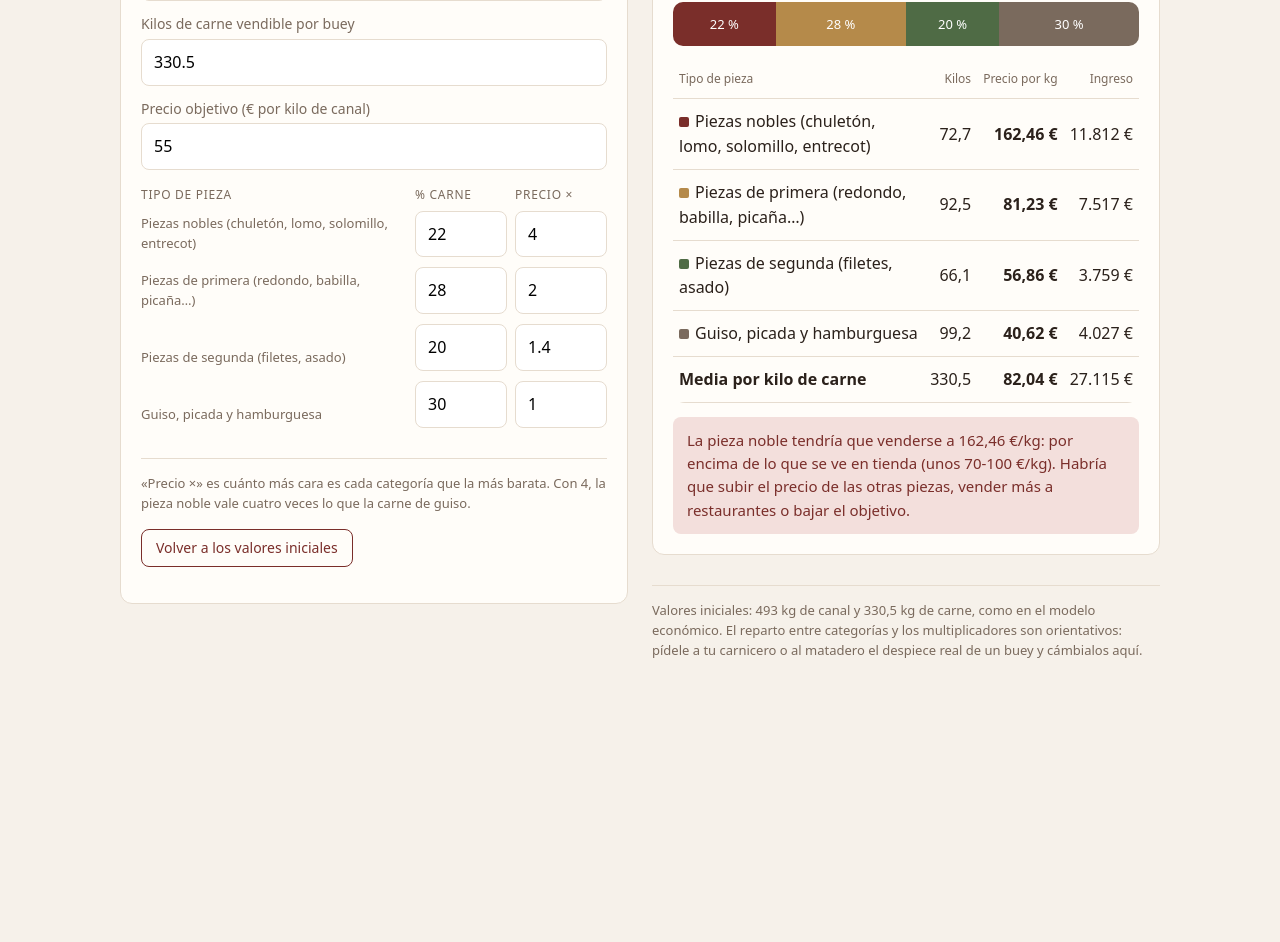
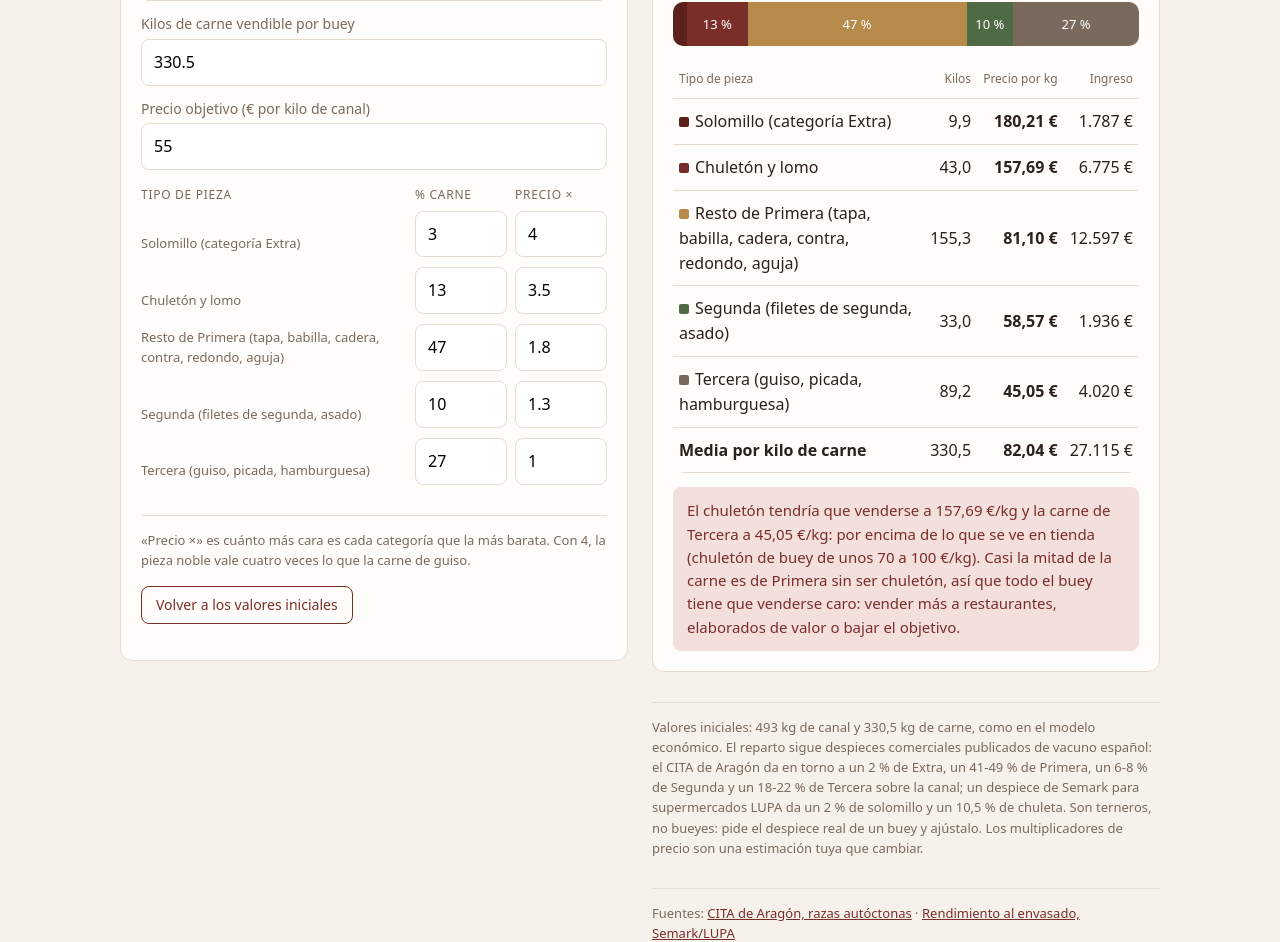
Before and after one commit to karliox/casa-manjavacas-trazabilidad, a plain HTML site: page precios.html in a window 1280 px wide. Shown: the part 387-1329 px from the top of the page. Before the commit the page ends 1120 px from the top, so only its background shows below. Drawn offline with Linux system fonts and the light colour scheme.

Commit message:
Calculadora de precios con reparto según despieces publicados
Co-Authored-By: Claude Opus 5.5 <noreply@anthropic.com>
Claude-Session: https://claude.ai/code/session_01RP7XtTHmpZPcFYpDYtwwsS

```diff
--- a/precios.html
+++ b/precios.html
@@ -36,7 +36,7 @@ LAYOUT: datos a la izquierda, resultado grande a la derecha.
 </style>
 </head>
 <body>
-<div class="demo">Herramienta interna · Repartos orientativos: ajústalos con tu despiece real</div>
+<div class="demo">Herramienta interna · Reparto según despieces publicados de vacuno: ajústalo con el despiece real de tu buey</div>
 <header class="top">
   <a class="marca" href="index.html">Casa Manjavacas<small>Calculadora de precios</small></a>
   <nav><a href="panel.html">Panel</a><a href="etiquetas.html">Etiquetas</a><a class="activo" href="precios.html">Precios</a><a href="inversores.html">Inversores</a></nav>
@@ -65,17 +65,21 @@ LAYOUT: datos a la izquierda, resultado grande a la derecha.
         <div class="scroll"><table id="tabla"></table></div>
         <div class="check" id="check"></div>
       </div>
-      <p class="nota">Valores iniciales: 493 kg de canal y 330,5 kg de carne, como en el modelo económico. El reparto entre categorías y los multiplicadores son orientativos: pídele a tu carnicero o al matadero el despiece real de un buey y cámbialos aquí.</p>
+      <p class="nota">Valores iniciales: 493 kg de canal y 330,5 kg de carne, como en el modelo económico. El reparto sigue despieces comerciales publicados de vacuno español: el CITA de Aragón da en torno a un 2 % de Extra, un 41-49 % de Primera, un 6-8 % de Segunda y un 18-22 % de Tercera sobre la canal; un despiece de Semark para supermercados LUPA da un 2 % de solomillo y un 10,5 % de chuleta. Son terneros, no bueyes: pide el despiece real de un buey y ajústalo. Los multiplicadores de precio son una estimación tuya que cambiar.</p>
+<p class="nota">Fuentes: <a href="https://citarea.cita-aragon.es/bitstream/10532/1032/1/10532-108_10.pdf" target="_blank" rel="noopener">CITA de Aragón, razas autóctonas</a> · <a href="https://chil.me//download-doc/136684" target="_blank" rel="noopener">Rendimiento al envasado, Semark/LUPA</a></p>
     </div>
   </div>
 </main>
 <script>
 {
+  // Reparto por defecto según despieces comerciales publicados (porcentaje de la canal, pasado a porcentaje de la carne):
+  // solomillo ≈2 %, chuleta ≈10,5 %, resto de Primera ≈36 %, Segunda ≈7,5 %, Tercera ≈21,5 % de la canal.
   const INICIAL = [
-    { n: "Piezas nobles (chuletón, lomo, solomillo, entrecot)", p: 22, x: 4, c: "#7a2e2a" },
-    { n: "Piezas de primera (redondo, babilla, picaña…)", p: 28, x: 2, c: "#b58a4a" },
-    { n: "Piezas de segunda (filetes, asado)", p: 20, x: 1.4, c: "#4f6b45" },
-    { n: "Guiso, picada y hamburguesa", p: 30, x: 1, c: "#7a6a5d" }
+    { n: "Solomillo (categoría Extra)", p: 3, x: 4, c: "#5c201d" },
+    { n: "Chuletón y lomo", p: 13, x: 3.5, c: "#7a2e2a" },
+    { n: "Resto de Primera (tapa, babilla, cadera, contra, redondo, aguja)", p: 47, x: 1.8, c: "#b58a4a" },
+    { n: "Segunda (filetes de segunda, asado)", p: 10, x: 1.3, c: "#4f6b45" },
+    { n: "Tercera (guiso, picada, hamburguesa)", p: 27, x: 1, c: "#7a6a5d" }
   ];
   let cats = JSON.parse(JSON.stringify(INICIAL));
   const eur = n => n.toLocaleString("es-ES", { maximumFractionDigits: 0, useGrouping: "always" }) + " €";
@@ -97,16 +101,16 @@ LAYOUT: datos a la izquierda, resultado grande a la derecha.
     const kg = cats.map(k => carne * k.p / (sumP || 1));
     const base = total / (kg.reduce((s, v, i) => s + v * cats[i].x, 0) || 1);
     document.getElementById("total").textContent = eur(total);
-    document.getElementById("barra").innerHTML = cats.map((k, i) => `<i style="width:${k.p / (sumP || 1) * 100}%;background:${k.c}">${Math.round(k.p / (sumP || 1) * 100)} %</i>`).join("");
+    document.getElementById("barra").innerHTML = cats.map((k, i) => `<i style="width:${k.p / (sumP || 1) * 100}%;background:${k.c}">${k.p / (sumP || 1) >= .06 ? Math.round(k.p / (sumP || 1) * 100) + " %" : ""}</i>`).join("");
     document.getElementById("tabla").innerHTML = `<tr><th>Tipo de pieza</th><th>Kilos</th><th>Precio por kg</th><th>Ingreso</th></tr>` +
       cats.map((k, i) => `<tr><td><span style="display:inline-block;width:10px;height:10px;border-radius:2px;background:${k.c};margin-right:6px"></span>${esc(k.n)}</td><td>${kg[i].toFixed(1).replace(".", ",")}</td><td><strong>${eur2(base * k.x)}</strong></td><td>${eur(kg[i] * base * k.x)}</td></tr>`).join("") +
       `<tr><td><strong>Media por kilo de carne</strong></td><td>${carne.toFixed(1).replace(".", ",")}</td><td><strong>${eur2(total / (carne || 1))}</strong></td><td>${eur(total)}</td></tr>`;
-    const noble = base * cats[0].x, ch = document.getElementById("check");
+    const noble = base * cats[1].x, ch = document.getElementById("check");
     if (Math.abs(sumP - 100) > 0.5) { ch.className = "check mal"; ch.textContent = `Los porcentajes suman ${sumP} %. Tienen que sumar 100 %.`; return; }
     ch.className = "check " + (noble <= 100 ? "ok" : "mal");
     ch.textContent = noble <= 100
-      ? `La pieza noble saldría a ${eur2(noble)}/kg: en la franja del chuletón de buey de calidad (de unos 70 a 100 €/kg en tienda).`
-      : `La pieza noble tendría que venderse a ${eur2(noble)}/kg: por encima de lo que se ve en tienda (unos 70-100 €/kg). Habría que subir el precio de las otras piezas, vender más a restaurantes o bajar el objetivo.`;
+      ? `El chuletón saldría a ${eur2(noble)}/kg: en la franja del chuletón de buey de calidad (de unos 70 a 100 €/kg en tienda).`
+      : `El chuletón tendría que venderse a ${eur2(noble)}/kg y la carne de Tercera a ${eur2(base)}/kg: por encima de lo que se ve en tienda (chuletón de buey de unos 70 a 100 €/kg). Casi la mitad de la carne es de Primera sin ser chuletón, así que todo el buey tiene que venderse caro: vender más a restaurantes, elaborados de valor o bajar el objetivo.`;
   }
   ["canal", "carne", "objetivo"].forEach(id => document.getElementById(id).addEventListener("input", calc));
   document.getElementById("reset").addEventListener("click", () => {
```
